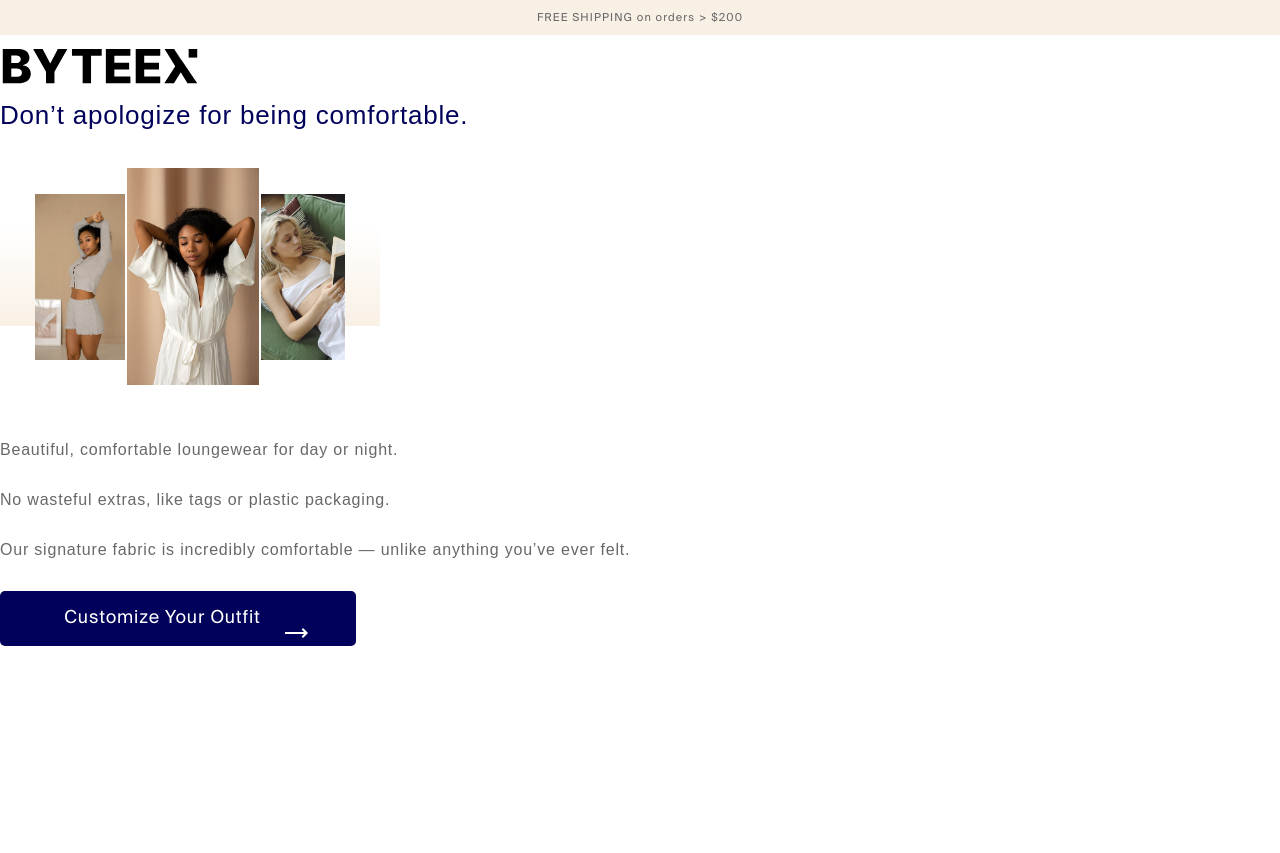
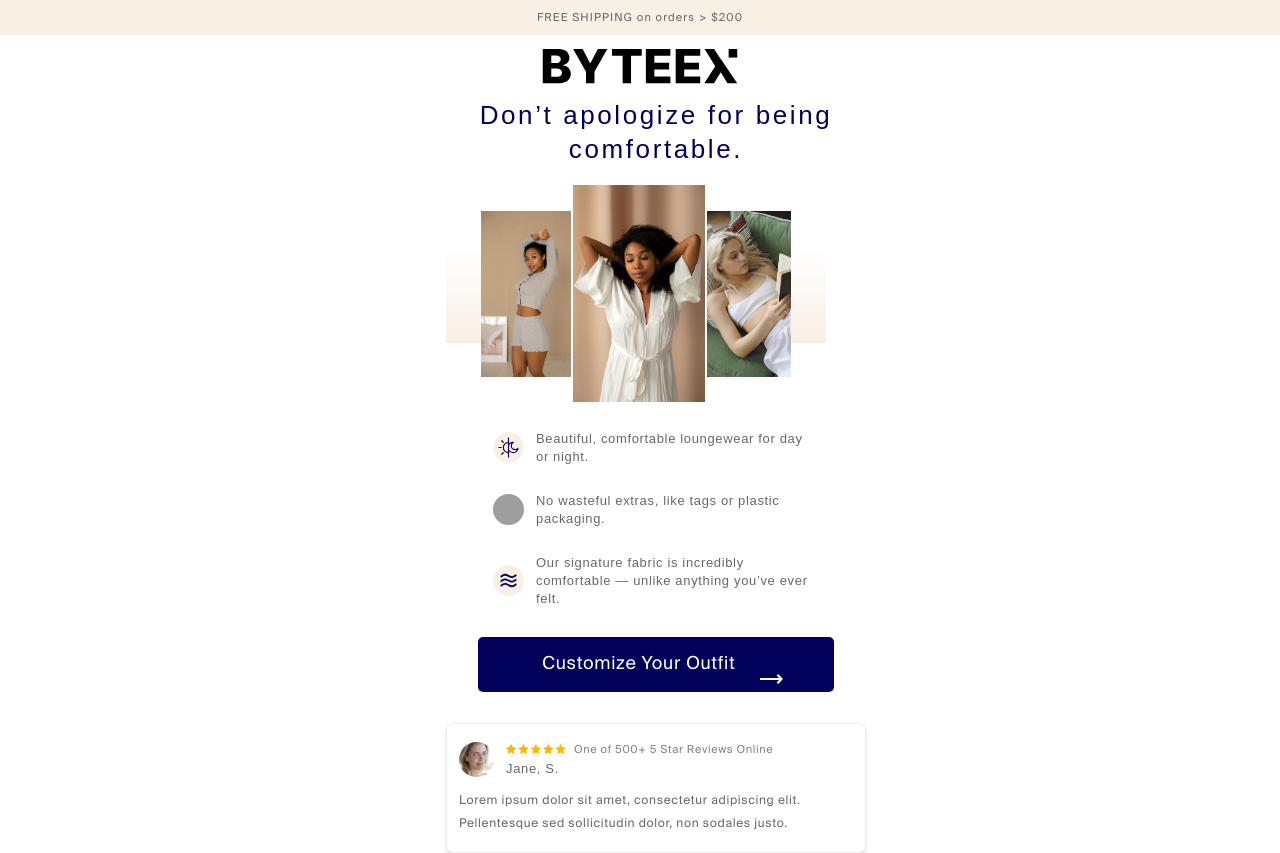
Before and after one commit to Orpheus29/react-tw__byteex-loungewear, a React (Vite) app: page / in a window 1280 px wide. Before the commit the page ends 800 px from the top, so only its background shows below. Built offline with nearby package versions, Linux system fonts and the light colour scheme; grey boxes are pictures that could not be loaded.

Commit message:
chore: Add client comment

```diff
--- a/src/App.jsx
+++ b/src/App.jsx
@@ -14,7 +14,7 @@ export default function App() {
   return (
       <main className='relative'>
         <Header />
-        <section className='xl:padding-l wide:padding-r padding-b'>
+        <section>
           <Hero />
         </section>
       </main>
--- a/src/components/HeroGirls.jsx
+++ b/src/components/HeroGirls.jsx
@@ -3,11 +3,11 @@ export const HeroGirls = () => {
   return (
     <div className='flex items-center relative w-[380px] wide:w-[725px] h-[222px] wide:h-[422px]'>
       <div className='absolute w-[70px] h-[99px] wide:w-[134px] wide:h-[189px] bg-gradient-to-b from-transparent to-primary-bg' />
-      <div className='absolute bg-hero2 left-[35px] wide:left-[67px] w-[90px] h-[166px] wide:w-[209px] wide:h-[317px] bg-no-repeat bg-cover bg-left-bottom wide:bg-center wide:bg-pos-90' />
+      <div className='absolute bg-hero2 left-[35px] wide:left-[67px] w-[90px] h-[166px] wide:w-[209px] wide:h-[317px] bg-no-repeat bg-cover' />
 
-      <div className='absolute z-10 left-[125px] wide:left-[240px] bg-hero1 w-[136px] h-[221px] wide:w-[255px] wide:h-[415px] bg-pos-80 bg-no-repeat border-2 border-white' />
+      <div className='absolute bg-hero1 z-10 left-[125px] wide:left-[240px] w-[136px] h-[221px] wide:w-[255px] wide:h-[415px] bg-pos-80 bg-no-repeat border-2 border-white' />
 
-      <div className='absolute z-0 right-[35px] wide:right-[57px] bg-hero3 w-[90px] h-[166px] bg-cover wide:w-[209px] wide:h-[317px] bg-no-repeat bg-left' />
+      <div className='absolute bg-hero3 z-0 right-[35px] wide:right-[57px] w-[90px] h-[166px] bg-cover wide:w-[209px] wide:h-[317px] bg-no-repeat bg-left' />
       <div className='absolute -z-10 right-0 w-[70px] h-[99px] wide:w-[134px] wide:h-[189px] bg-gradient-to-b from-transparent to-primary-bg' />
     </div>
   );
--- a/src/index.css
+++ b/src/index.css
@@ -9,12 +9,6 @@
 
 * {
   @apply m-0 p-0 box-border font-sofia font-normal text-primary-sofia scroll-smooth;
-}
-
-@layer components {
-  .max-container {
-    @apply max-w-screen-wide my-0 mx-auto flex justify-center wide:block;
-  }
 }
 
 @layer utilities {
--- a/src/sections/Hero.jsx
+++ b/src/sections/Hero.jsx
@@ -1,43 +1,117 @@
 import logo from '../assets/images/logo.svg';
+import stars from '../assets/images/stars.png';
+import commenter from '../assets/images/commenter.png';
+import sun_moon from '../assets/icons/benefits/sun_moon.svg';
+import cart from '../assets/icons/benefits/cart.svg';
+import waves from '../assets/icons/benefits/waves.svg';
 import { Button, HeroGirls } from '../components';
 
 export const Hero = () => {
   return (
-    <div className='flex-col wide:flex justify-center wide:justify-between items-center text-primary-sofia wide:max-container pt-[14px] wide:pt-[33px] pb-[86px] wide:pb-[61.52px]'>
-      <div className='flex-col justify-center items-center tracking-wider wide:flex wide:items-start'>
+    <div className='max-w-screen-small my-0 mx-auto wide:max-w-screen-wide text-sm1 text-primary-sofia pt-[14px] wide:pt-[33px]'>
       <a
         href='/'
-          className=' wide:-ml-2'
+        className='wide:-ml-2'
       >
         <img
           src={logo}
           alt='logo'
-            className='mb-[13.67px] wide:mb-[61.67px] w-[200px] h-[35px]'
+          className='mb-[13.67px] wide:mb-[61.67px] w-[200px] h-[35px] my-0 mx-auto wide:mx-0'
         />
       </a>
-        <h1 className='text-primary-navy font-sofia text-4xl2 wide:text-6xl pb-[17px]'>
+
+      <div className='flex wide:justify-between gap-[101px] items-center tracking-wider wide:items-start'>
+        <div>
+          <h1 className='text-primary-navy text-4xl2 wide:text-6xl tracking-widest text-center wide:text-left'>
             Don’t apologize for being comfortable.
           </h1>
-        <div className='wide:hidden relative mt-[17px] mb-[25px]'>
+
+          <div className='wide:hidden relative mt-[17px]'>
             <HeroGirls />
           </div>
-        <div className='grid gap-y-[26px] wide:gap-y-[17px] pt-[25px] wide:pt-[32px] pb-[29px] wide:pb-[35px]'>
-          <p className='font-sofia '>
+
+          <div className='grid wide:text-base3 gap-y-[26px] wide:gap-y-[17px] px-[47px] wide:px-0 pt-[25px] wide:pt-[32px] pb-[29px] wide:pb-[35px]'>
+            <p className='flex items-center'>
+              <img
+                src={sun_moon}
+                alt='sun_moon icon'
+                className='mr-3 rounded-full w-[31px] h-[31px]'
+              />
               Beautiful, comfortable loungewear for day or night.
             </p>
-          <p className=''>
+
+            <p className='flex items-center'>
+              <img
+                src={cart}
+                alt='sun_moon icon'
+                className='mr-3 rounded-full w-[31px] h-[31px]'
+              />
               No wasteful extras, like tags or plastic packaging.
             </p>
-          <p className=''>
+
+            <p className='flex items-center'>
+              <img
+                src={waves}
+                alt='sun_moon icon'
+                className='mr-3 rounded-full w-[31px] h-[31px]'
+              />
               Our signature fabric is incredibly comfortable — unlike anything
               you’ve ever felt.
             </p>
           </div>
+
+          <div className='flex justify-center wide:justify-start mb-[31px] wide:mb-[46px]'>
             <Button arrowMode={'-mb-[30px]'} />
           </div>
+
+          <div className='relative w-[420px] bg-white flex flex-col border-[1px] border-primary-border rounded-[8px] px-3 wide:px-5 py-4 shadow-md'>
+            <div className='flex mb-3 items-center'>
+              <img
+                src={commenter}
+                alt='commenter_photo'
+                className='w-[35px] h-[35px] mr-3'
+              />
+
+              <span className='hidden wide:block mr-4 tracking-wider'>
+                Amy, P.
+              </span>
+
+              <div>
+                <div className='flex items-center'>
+                  <div className='mr-2'>
+                    <img
+                      src={stars}
+                      alt='stars'
+                      className='w-[60px] h-[10px] mb-[2px]'
+                    />
+                  </div>
+
+                  <p className='font-suisse text-xxsm1 text-secondary-suisse'>
+                    One of 500+ 5 Star Reviews Online
+                  </p>
+                </div>
+
+                <p className='wide:hidden tracking-wider'>Jane, S.</p>
+              </div>
+            </div>
+
+            <p className='wide:hidden text-xsm2 font-suisse'>
+              Lorem ipsum dolor sit amet, consectetur adipiscing elit.
+              Pellentesque sed sollicitudin dolor, non sodales justo.
+            </p>
+            <p className='hidden wide:block text-xsm2 font-suisse'>
+              Overjoyed with my Loungewear set. I have the jogger and the
+              sweatshirt. Quality product on every level. From the compostable
+              packaging, to the supplied washing bag, even the garments smells
+              like fresh herbs when I first held them.
+            </p>
+          </div>
+        </div>
+
         <div className='hidden wide:block relative'>
           <HeroGirls />
         </div>
       </div>
+    </div>
   );
 };
--- a/tailwind.config.js
+++ b/tailwind.config.js
@@ -59,6 +59,7 @@ export default {
       },
       screens: {
         "wide": "1465px",
+        "small": "388px",
       }
     },
   },
```
Lines whose indentation alone changed are shown as unchanged.
